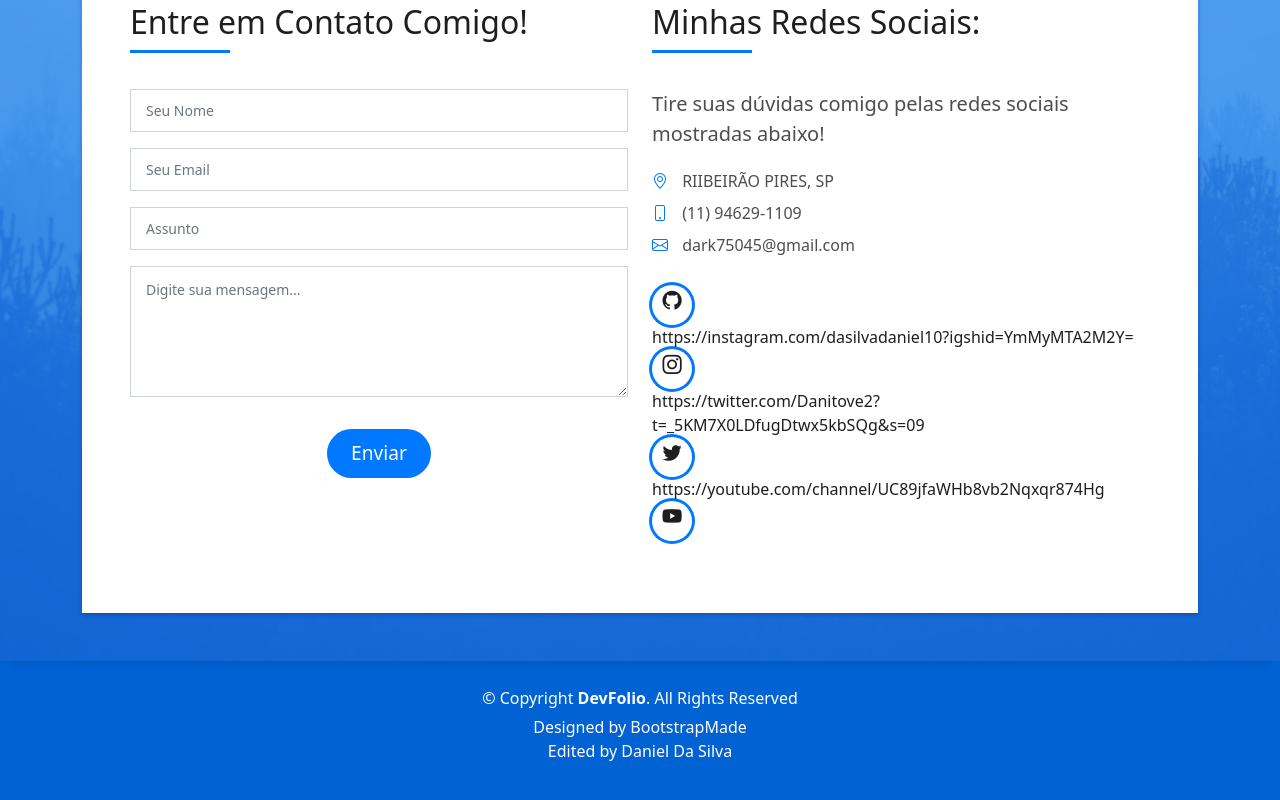
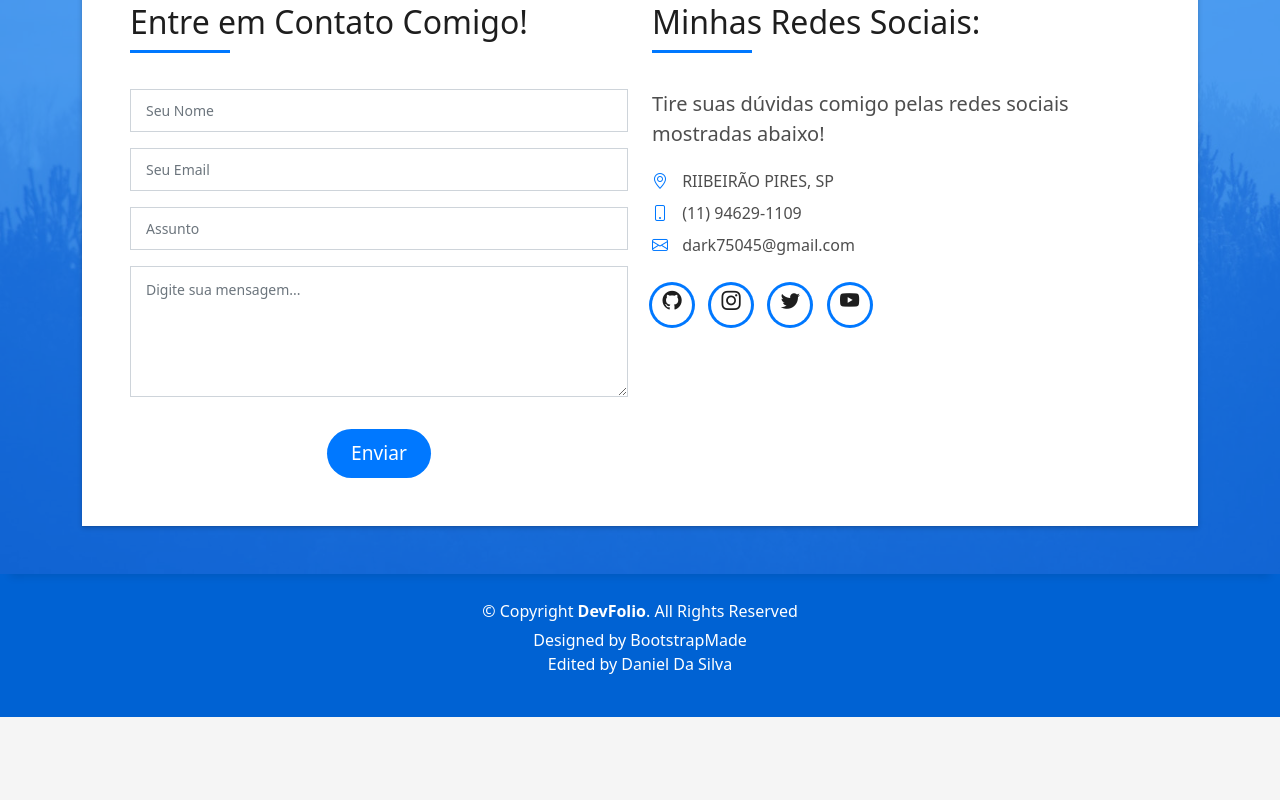
Before and after one commit to projdanielsilva/Site_Curriculo, a plain HTML site: page index.html in a window 1280 px wide. Shown: the part 5661-6461 px from the top of the page. After the commit the page ends 6378 px from the top, so only its background shows below. Drawn offline with Linux system fonts and the light colour scheme.

Commit message:
Update index.html

```diff
--- a/index.html
+++ b/index.html
@@ -725,9 +725,9 @@
                     <div class="socials">
                       <ul>
                         <li><a href="https://github.com/projdanielsilva"><span class="ico-circle"><i class="bi bi-github"></i></span></a></li>
-                        <li><a href="">https://instagram.com/dasilvadaniel10?igshid=YmMyMTA2M2Y=<span class="ico-circle"><i class="bi bi-instagram"></i></span></a></li>
-                        <li><a href="">https://twitter.com/Danitove2?t=_5KM7X0LDfugDtwx5kbSQg&s=09<span class="ico-circle"><i class="bi bi-twitter"></i></span></a></li>
-                        <li><a href="">https://youtube.com/channel/UC89jfaWHb8vb2Nqxqr874Hg<span class="ico-circle"><i class="bi bi-youtube"></i></span></a></li>
+                        <li><a href="https://instagram.com/dasilvadaniel10?igshid=YmMyMTA2M2Y="<span class="ico-circle"><i class="bi bi-instagram"></i></span></a></li>
+                        <li><a href="https://twitter.com/Danitove2?t=_5KM7X0LDfugDtwx5kbSQg&s=09"<span class="ico-circle"><i class="bi bi-twitter"></i></span></a></li>
+                        <li><a href="https://youtube.com/channel/UC89jfaWHb8vb2Nqxqr874Hg"<span class="ico-circle"><i class="bi bi-youtube"></i></span></a></li>
                       </ul>
                     </div>
                   </div>
```
